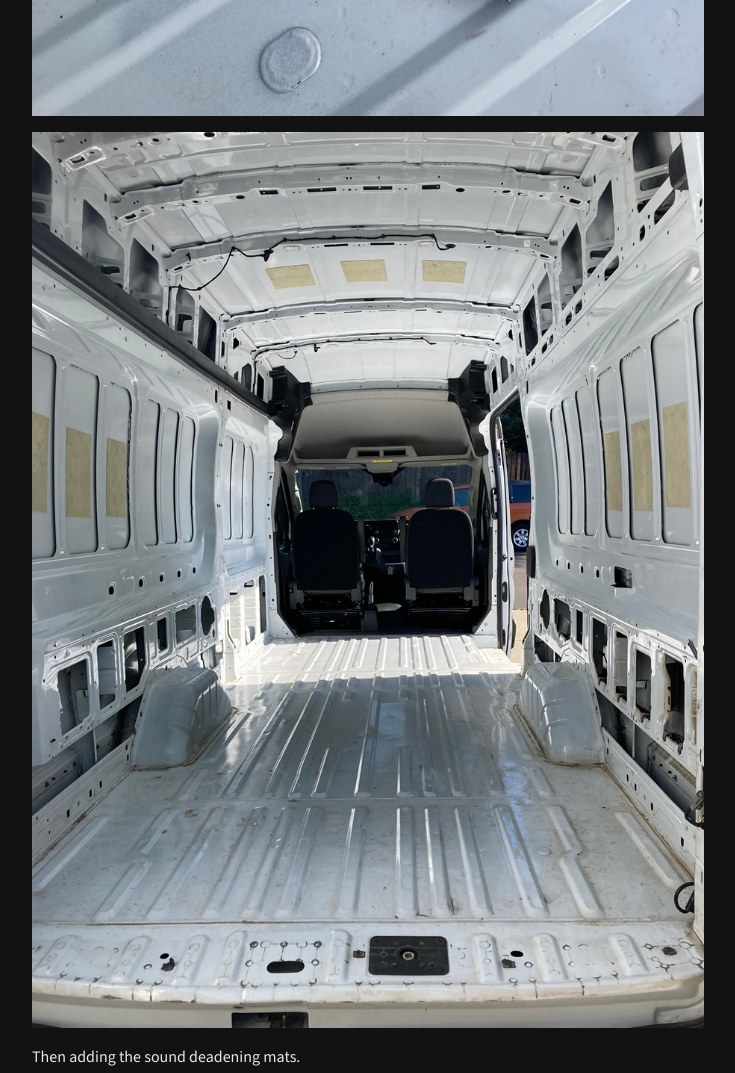
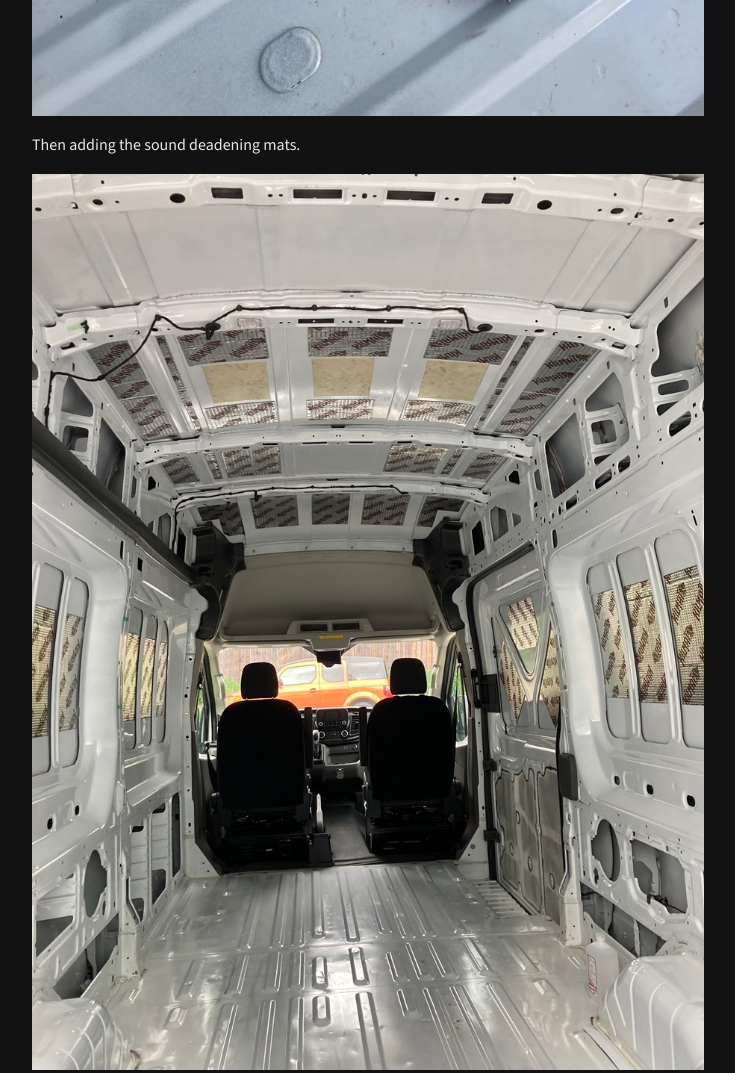
Before and after one commit to nostrgamer/HHAdventure, an Eleventy site: page posts/SoundDeadening.md in a window 1280 px wide. Shown: the part 1840-2913 px from the top of the page, without its empty margins (272-1007 px from the left). Built offline with nearby package versions, Linux system fonts and the light colour scheme; Eleventy itself is replaced by a stand-in of ours; files that its build step writes are made by us from their sources.

Commit message:
Edit to Sound Deadening

```diff
--- a/posts/SoundDeadening.md
+++ b/posts/SoundDeadening.md
@@ -10,8 +10,6 @@ Next up was finishing the clean out of the back of the van and rust treatment.
 
 ![Removing surface rust](/images/IMG_4139sm.jpg)
 
-![Cleaned out and rust treated](/images/IMG_4134sm.jpg)
-
 Then adding the sound deadening mats.
 
 ![Started with the ceiling](/images/IMG_4144sm.jpg)
```
